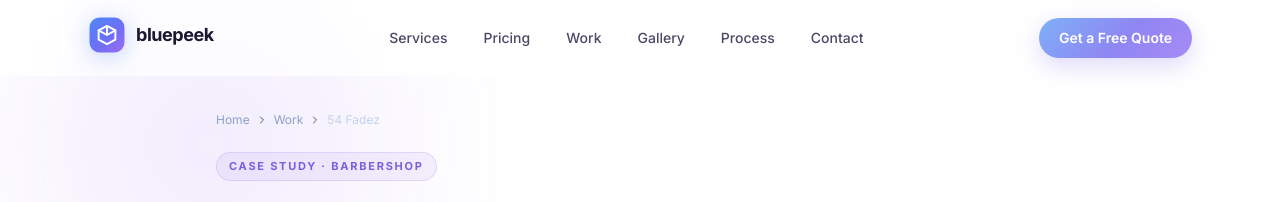
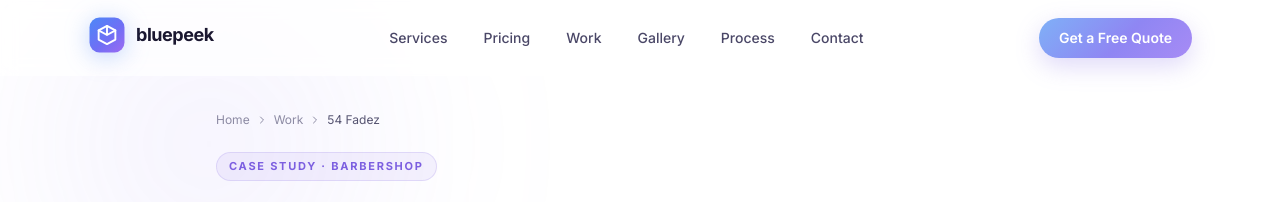
Before and after one commit to zachcolvillez-stack/bluepeek-website, a Next.js app: page /work/54-fadez in a window 1280 px wide. Shown: the top 202 px of the page. Built offline with nearby package versions, Linux system fonts and the light colour scheme.

Commit message:
auto-save: CaseStudyTemplate.jsx

```diff
--- a/components/site/CaseStudyTemplate.jsx
+++ b/components/site/CaseStudyTemplate.jsx
@@ -11,16 +11,16 @@ export default function CaseStudyTemplate({ breadcrumb = [], study, content, rel
       <SiteHeader />
 
       <main className="relative pt-28">
-        <div className="hero-glow" style={{ top: '-6%', left: '-4%', width: '520px', height: '520px', background: 'radial-gradient(circle, rgba(155,107,242,0.18) 0%, transparent 70%)' }} />
+        <div className="hero-glow" style={{ top: '-6%', left: '-4%', width: '520px', height: '520px', background: 'radial-gradient(circle, rgba(155,135,245,0.12) 0%, transparent 70%)' }} />
 
         <div className="relative max-w-4xl mx-auto px-6">
-          <nav aria-label="Breadcrumb" className="flex items-center flex-wrap gap-1.5 text-xs mb-6" style={{ color: '#8ba0c6' }}>
+          <nav aria-label="Breadcrumb" className="flex items-center flex-wrap gap-1.5 text-xs mb-6" style={{ color: '#8c8aa3' }}>
             {breadcrumb.map((b, i) => (
               <span key={b.href} className="flex items-center gap-1.5">
-                {i > 0 && <ChevronRight size={12} style={{ color: '#4a5e84' }} />}
+                {i > 0 && <ChevronRight size={12} style={{ color: '#8c8aa3' }} />}
                 {i < breadcrumb.length - 1
-                  ? <Link href={b.href} className="hover:text-white transition-colors">{b.name}</Link>
-                  : <span style={{ color: '#c2d2ee' }}>{b.name}</span>}
+                  ? <Link href={b.href} className="transition-colors" style={{ color: '#8c8aa3' }} onMouseEnter={(e) => e.currentTarget.style.color = '#7c5fe0'} onMouseLeave={(e) => e.currentTarget.style.color = '#8c8aa3'}>{b.name}</Link>
+                  : <span style={{ color: '#565471' }}>{b.name}</span>}
               </span>
             ))}
           </nav>
```
